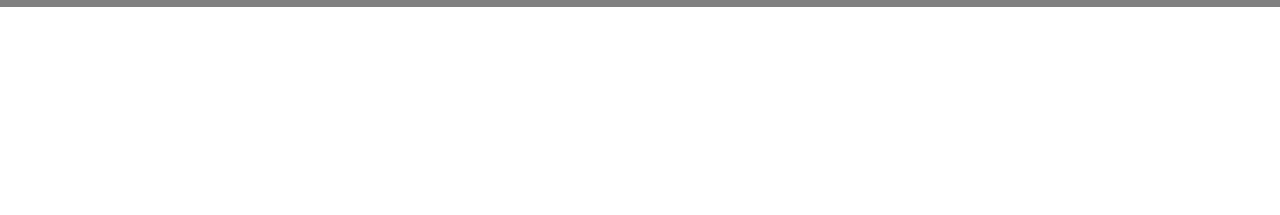
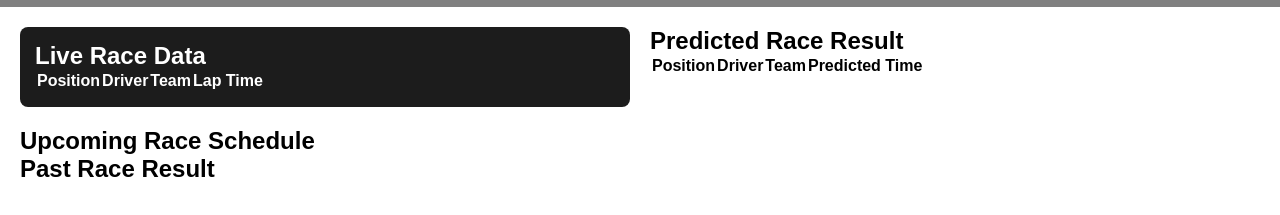
Before and after one commit to Jishan-xd/F1-live-analysis, a plain HTML site: page index.html in a window 1280 px wide. Shown: the part 57-272 px from the top of the page. Drawn offline with Linux system fonts and the light colour scheme.

Commit message:
updat0.1

```diff
--- a/index.html
+++ b/index.html
@@ -31,6 +31,47 @@
         <a href="#">Teams</a>
         <a href="#">Drivers</a>
     </div>
+    <div class = "dashboard">
+        <section class = "live-race">
+            <h2>Live Race Data</h2>
+            <table>
+                <thead>
+                    <tr>
+                        <th>Position</th>
+                        <th>Driver</th>
+                        <th>Team</th>
+                        <th>Lap Time</th>
+                    </tr>
+                </thead>
+                <tbody id="live-race-table">
+                </tbody>
+            </table>
+        </section>
+        <section class = "race-prediction">
+            <h2>Predicted Race Result</h2>
+            <table>
+                <thead>
+                    <tr>
+                        <th>Position</th>
+                        <th>Driver</th>
+                        <th>Team</th>
+                        <th>Predicted Time</th>
+                    </tr>
+                </thead>
+                <tbody id="prediction table">
+                </tbody>
+            </table>
+        </section>
+        <section class = "upcoming-race">
+            <h2>Upcoming Race Schedule</h2>
+            <ul id="upcoming-races">
+
+            </ul>
+            <h2>Past Race Result</h2>
+            <ul id="past-race"></ul>
+        </section>
+
+    </div>
     <script src="script.js"></script>
 
 </body>
--- a/style.css
+++ b/style.css
@@ -99,3 +99,17 @@ body {
     text-decoration: none;
     cursor: pointer;
 }
+.dashboard{
+    display: grid;
+    grid-template-columns: 1fr 1fr;
+    gap: 20px;
+    padding: 20px;
+}
+.live-race, .live-race-table, .race-prdiction {
+    background: #1c1c1c;
+    color: white;
+    padding: 15px;
+    border-radius: 8px;
+
+
+}
```
